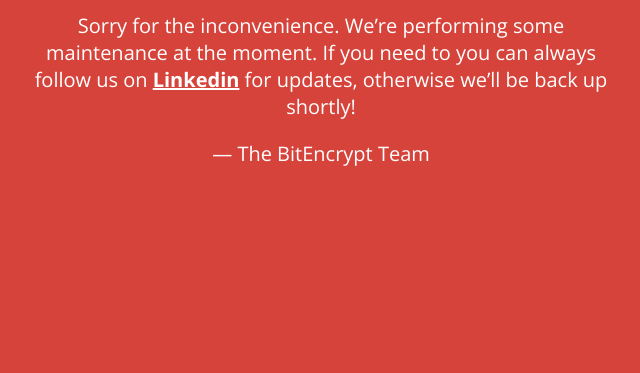
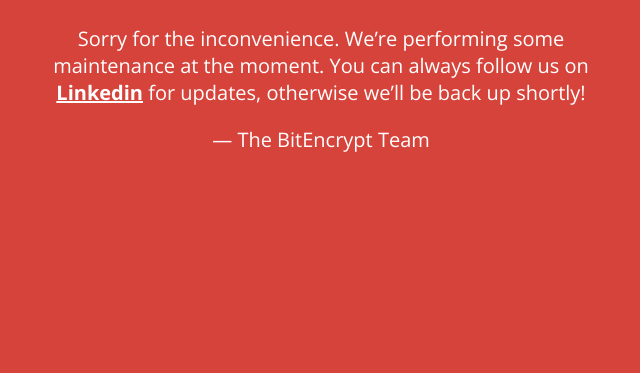
Before and after one commit to BitEncrypt/BitEncrypt, a plain HTML site: page index.html in a window 1280 px wide. Shown: the part 427-800 px from the top of the page, without its empty margins (319-959 px from the left). Drawn offline with nearby package versions, Linux system fonts and the light colour scheme.

Commit message:
Update index.html

```diff
--- a/index.html
+++ b/index.html
@@ -17,7 +17,7 @@
     <svg xmlns="http://www.w3.org/2000/svg" viewBox="0 0 202.24 202.24"><defs><style>.cls-1{fill:#fff;}</style></defs><title>Asset 3</title><g id="Layer_2" data-name="Layer 2"><g id="Capa_1" data-name="Capa 1"><path class="cls-1" d="M101.12,0A101.12,101.12,0,1,0,202.24,101.12,101.12,101.12,0,0,0,101.12,0ZM159,148.76H43.28a11.57,11.57,0,0,1-10-17.34L91.09,31.16a11.57,11.57,0,0,1,20.06,0L169,131.43a11.57,11.57,0,0,1-10,17.34Z"/><path class="cls-1" d="M101.12,36.93h0L43.27,137.21H159L101.13,36.94Zm0,88.7a7.71,7.71,0,1,1,7.71-7.71A7.71,7.71,0,0,1,101.12,125.63Zm7.71-50.13a7.56,7.56,0,0,1-.11,1.3l-3.8,22.49a3.86,3.86,0,0,1-7.61,0l-3.8-22.49a8,8,0,0,1-.11-1.3,7.71,7.71,0,1,1,15.43,0Z"/></g></g></svg>
     <h1>We&rsquo;ll be back soon!</h1>
     <div>
-        <p>Sorry for the inconvenience. We&rsquo;re performing some maintenance at the moment. If you need to you can always follow us on <a href="https://www.linkedin.com/company/bitencryptofficial//">Linkedin</a> for updates, otherwise we&rsquo;ll be back up shortly!</p>
+        <p>Sorry for the inconvenience. We&rsquo;re performing some maintenance at the moment. You can always follow us on <a href="https://www.linkedin.com/company/bitencryptofficial//">Linkedin</a> for updates, otherwise we&rsquo;ll be back up shortly!</p>
         <p>&mdash; The BitEncrypt Team</p>
     </div>
 </article>
```
